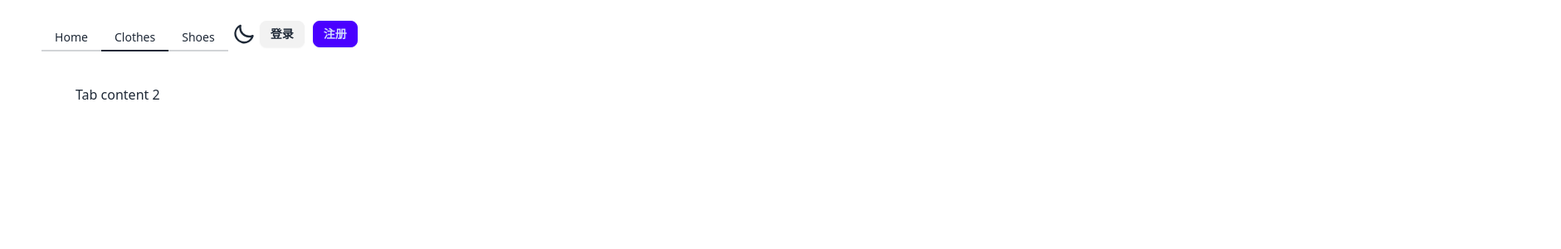
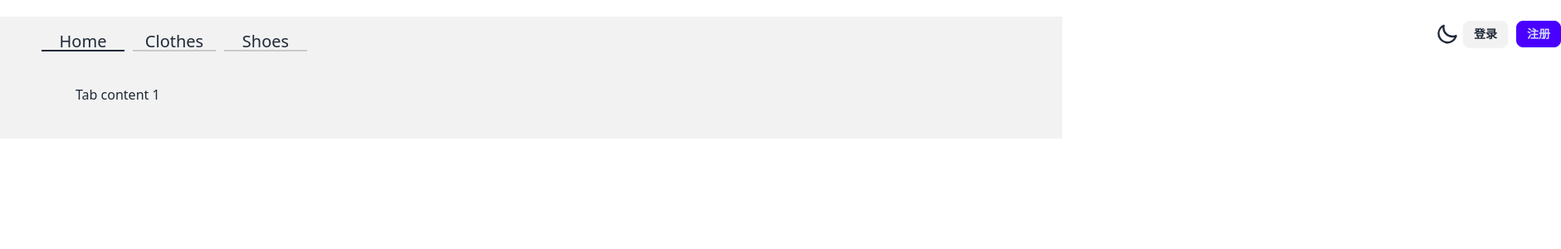
Before and after one commit to H9427/shop_online_workproject, a Vue app in the folder frontend/: page / in a window 1280 px wide. Shown: the top 300 px of the page at 83% size, 1881 px wide, since content can reach past the window. Built offline with nearby package versions, Linux system fonts and the light colour scheme.

Commit message:
最新顶部导航栏

```diff
--- a/frontend/src/components/Navbar.vue
+++ b/frontend/src/components/Navbar.vue
@@ -1,19 +1,18 @@
 <!-- Navbar.vue -->
 <template>
-  <div>
-    <nav>
+  <nav class="bg-base-200">
     <div role="tablist" class="tabs tabs-bordered" style="margin-left: 50px; margin-top: 20px">
-    <input type="radio" name="my_tabs_1" role="tab" class="tab" aria-label="Home" />
+      <input style="width: 100px; margin-right: 10px; font-size: 20px" type="radio" name="my_tabs_1" role="tab" class="tab" aria-label="Home" checked />
       <div role="tabpanel" class="tab-content p-10">Tab content 1</div>
 
-    <input type="radio" name="my_tabs_1" role="tab" class="tab" aria-label="Clothes" checked />
+      <input style="width: 100px; margin-right: 10px; font-size: 20px" type="radio" name="my_tabs_1" role="tab" class="tab" aria-label="Clothes" />
       <div role="tabpanel" class="tab-content p-10">Tab content 2</div>
 
-    <input type="radio" name="my_tabs_1" role="tab" class="tab" aria-label="Shoes" />
+      <input style="width: 100px; margin-right: 10px; font-size: 20px" type="radio" name="my_tabs_1" role="tab" class="tab" aria-label="Shoes" />
       <div role="tabpanel" class="tab-content p-10">Tab content 3</div>
 
       <!-- 切换风格 -->
-    <div class="flex justify-center" style="margin-top: 5px; margin-bottom: 5px; margin-left: 5px">
+      <div class="flex" style="margin-top: 5px; margin-bottom: 5px; margin-left: 1350px">
         <label class="swap swap-rotate">
           <input type="checkbox" @click="handleChangeTheme" />
           <svg class="swap-on fill-current w-7 h-7" xmlns="http://www.w3.org/2000/svg" viewBox="0 0 24 24">
@@ -29,7 +28,6 @@
       </div>
     </div>
   </nav>
-  </div>
 </template>
 
 <script setup>
```
Lines whose indentation alone changed are shown as unchanged.
